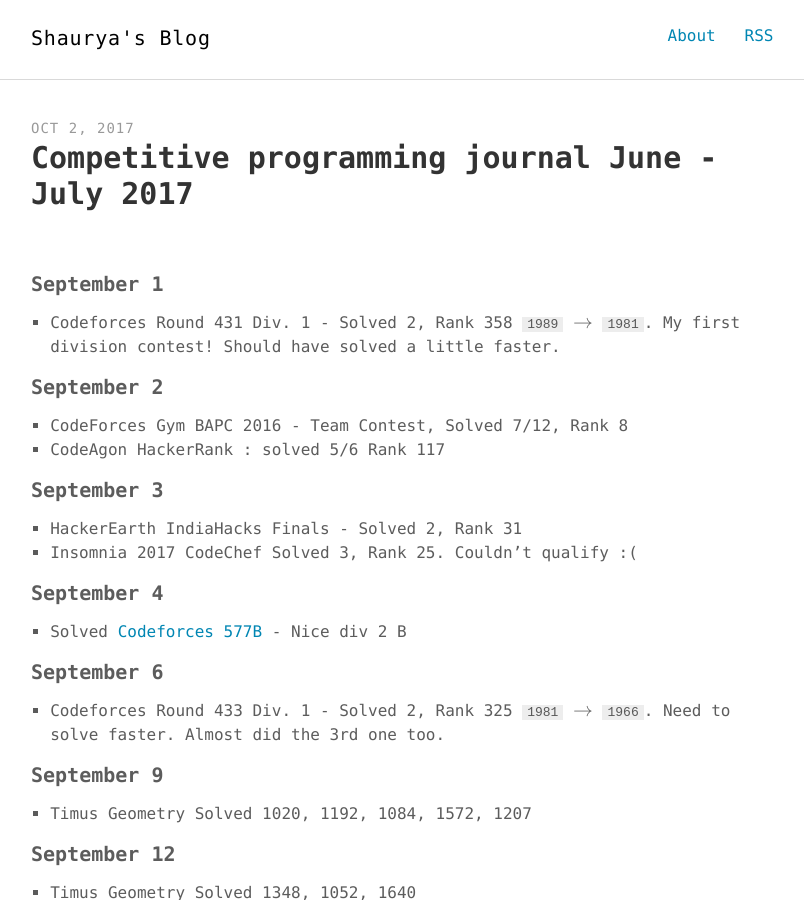
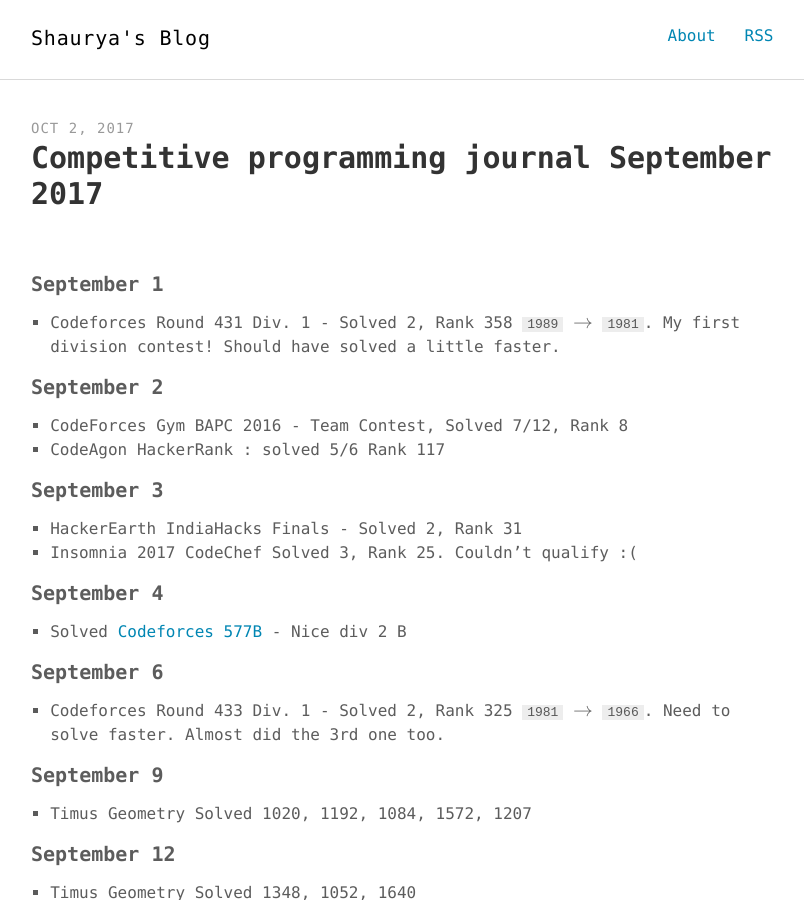
Before and after one commit to vishwesh5/shauryab98.github.io, a Jekyll site: the page built from _posts/2017-10-02-competitive-journal-september.md, in a window 1280 px wide and 900 px high. Shown: the whole window, without its empty margins (233-1037 px from the left). Built offline with Jekyll 4.4.1, drawn with Linux system fonts in a browser that asks for light colours; formulas are drawn with MathJax 3; comment, search, counter and statistics services are not loaded.

Commit message:
September journal

```diff
--- a/_posts/2017-10-02-competitive-journal-september.md
+++ b/_posts/2017-10-02-competitive-journal-september.md
@@ -1,6 +1,6 @@
 ---
 layout: post
-title: "Competitive programming journal June - July 2017"
+title: "Competitive programming journal September 2017"
 description: "Journal tracking my competitive programming related activities in September 2017"
 comments: true
 keywords: "competitive programming, journal"
```
